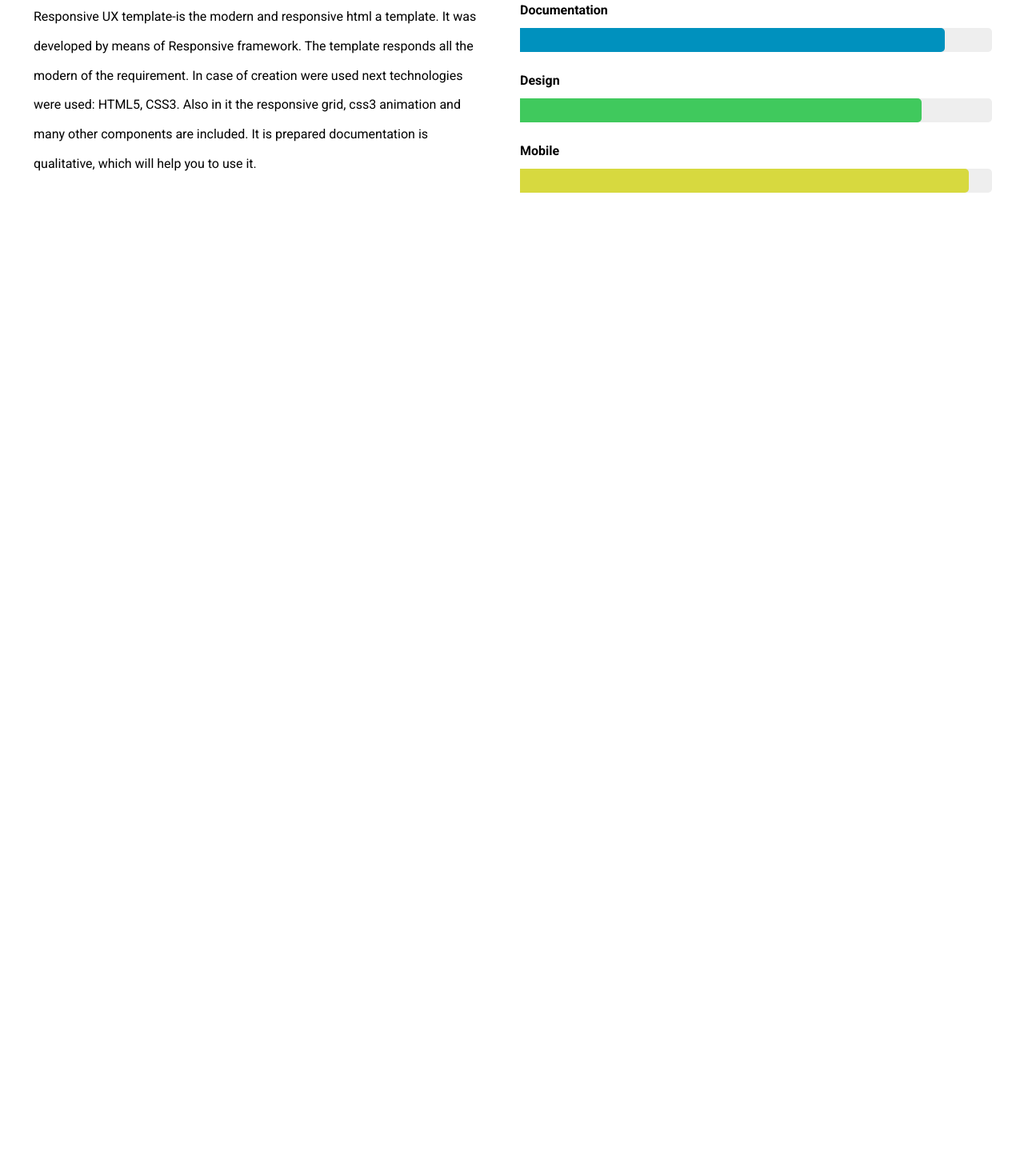
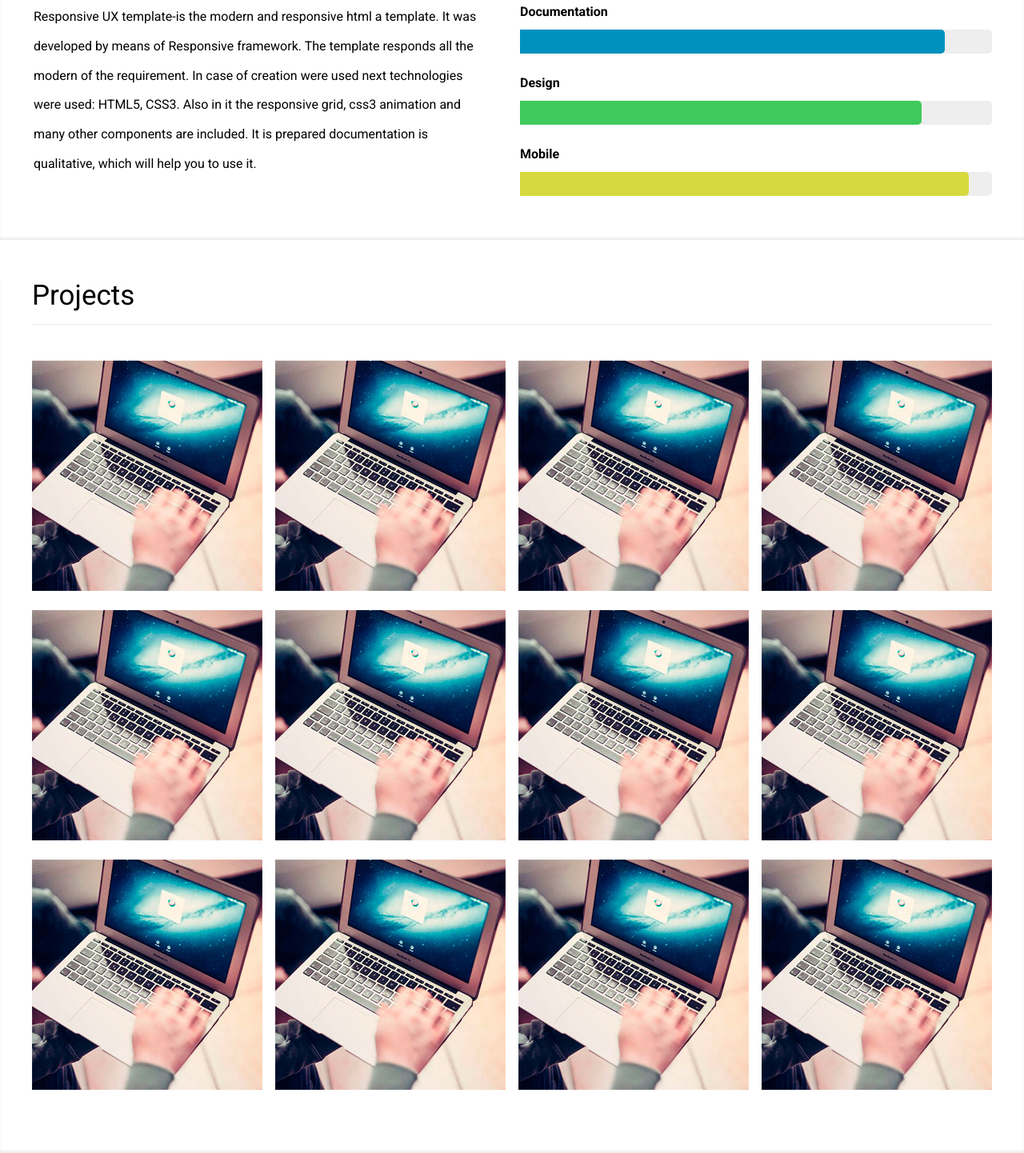
Before and after one commit to bombenko/ResponsiveUX, a website: page dev/index.html in a window 1280 px wide. Shown: the part 647-2089 px from the top of the page at 80% size. Before the commit the page ends 937 px from the top, so only its background shows below. Drawn offline with Linux system fonts and the light colour scheme.

Commit message:
Добавил блок Projects и вернул переопределения свойств медиавыражениями 1. Добавил блок projects 2. Добавил блое project 3. Вернул переопределения свойств медиавыражениями в связи с пересечением диапазонов разрешений экрана 4. Заменил padding-top на margin-top в section 5. Изменил отступы в about__skills между блоками skill 6. Добавил margin-top блоку about__skills 7. Изменил padding-bottom в section 8. Добавил box-shadow блоку section

```diff
--- a/dev/css/components/about.less
+++ b/dev/css/components/about.less
@@ -1,18 +1,18 @@
+.about{
+    padding-bottom: 3.4375em;
+}
+
 .about__description{
+    float: left;
+    width: 46.83333333333333%;
     padding-left: 0.125em;
     line-height: 2.3;
 }
 
-@media screen and (min-width: 641px){
-    .about__description{
-        float: left;
-        width: 46.83333333333333%;
-    }
-
-    .about__skills{
-        float: right;
-        width: 49.16666666666667%;
-    }
+.about__skills{
+    margin-top: 0.125em;
+    float: right;
+    width: 49.16666666666667%;
 }
 
 @media screen and (max-width: 640px){
--- a/dev/css/components/banner.less
+++ b/dev/css/components/banner.less
@@ -1,32 +1,23 @@
 .banner{
+    padding: 9.4375em 0 3em;
     min-width: 100%;
     background-color: @main-color;
     text-align: center;
 }
 
 .banner__image{
+    margin-right: 3.33333333%;
     vertical-align: middle;
 }
 
 .banner__caption{
+    text-align: left;
     line-height: 1.75;
     vertical-align: middle;
     display: inline-block;
     font-size: 4.6rem;
     font-style: italic;
     color: #fff;
-}
-
-@media screen and (min-width: 769px){
-    .banner{
-        padding: 9.4375em 0 3em;
-    }
-    .banner__image{
-        margin-right: 3.33333333%;
-    }
-    .banner__caption{
-        text-align: left;
-    }
 }
 
 @media screen and (max-width: 768px){
--- a/dev/css/components/logo.less
+++ b/dev/css/components/logo.less
@@ -1,6 +1,5 @@
 .logo{
     float: left;
-    width: 17.5rem;
 }
 
 .logo__title{
--- a/dev/css/components/menu.less
+++ b/dev/css/components/menu.less
@@ -1,3 +1,24 @@
+.menu__list{
+    display: block;
+    float: right;
+    list-style: none;
+    margin-top: 0.75em;
+}
+
+.menu__list-item{
+    display: inline-block;
+    margin-right: 3.4rem;
+    &:last-child{
+        margin-right: 0px;
+    }
+}
+
+.menu__link{
+    &:hover{
+        color: @main-color;
+    }
+}
+
 .hamburger-toggle {
     display: none;
     &:checked ~ .menu__list{
@@ -25,6 +46,7 @@
 @hamburger-icon-height: .8rem;
 
 .hamburger {
+    display: none;
     margin-top: 0.3em;
     float: right;
     height: 1em;
@@ -45,15 +67,6 @@
     }
 }
 
-@media screen and (min-width: 641px){
-    .menu__list{
-        display: block;
-    }
-    .hamburger{
-        display: none;
-    }
-}
-
 @media screen and (max-width: 640px){
     .menu__list{
         display: none;
@@ -62,23 +75,3 @@
         display: block;
     }
 }
-
-.menu__list{
-    float: right;
-    list-style: none;
-    margin-top: 0.75em;
-}
-
-.menu__list-item{
-    display: inline-block;
-    margin-right: 2.125em;
-    &:last-child{
-        margin-right: 0px;
-    }
-}
-
-.menu__link{
-    &:hover{
-        color: @main-color;
-    }
-}
--- /dev/null
+++ b/dev/css/components/project.less
@@ -0,0 +1,29 @@
+.project{
+    display: inline-block;
+    width: 24%;
+    margin-right: 0.75em;
+    margin-bottom: 1.25em;
+    &:nth-child(4n){
+        margin-right: 0;
+    }
+}
+
+.project__img{
+    max-width: 100%;
+    height: auto;
+}
+
+@media screen and (max-width: 1220px){
+    .project{
+        width: 23%;
+    }
+}
+
+@media screen and (max-width: 640px){
+    .project{
+        width: 47%;
+        &:nth-child(2n){
+            margin-right: 0;
+        }
+    }
+}
--- /dev/null
+++ b/dev/css/components/projects.less
@@ -0,0 +1,3 @@
+.projects__content{
+    text-align: center;
+}
--- a/dev/css/components/skill.less
+++ b/dev/css/components/skill.less
@@ -1,7 +1,7 @@
 @skillbar-height: 1.875em;
 
 .skill{
-    margin-bottom: 1.625em;
+    margin-bottom: 1.6875em;
     &:last-child{
         margin-bottom: 0px;
     }
@@ -19,6 +19,7 @@
 }
 
 .skill__value{
+    text-indent: -9999px;
     height: @skillbar-height;
     border-top-right-radius: inherit;
     border-bottom-right-radius: inherit;
@@ -48,12 +49,6 @@
     width: 95%;
 }
 
-@media screen and (min-width: 641px){
-    .skill__value{
-        text-indent: -9999px;
-    }
-}
-
 @media screen and (max-width: 640px){
     .skill__title{
         text-align: center;
--- a/dev/css/layout/header.less
+++ b/dev/css/layout/header.less
@@ -1,14 +1,9 @@
 .header{
+    position: fixed;
     padding: 1.1875em 0 1.25em;
     border-bottom: 0.3125em solid #fad027;
     background-color: #fff;
     min-width: 100%
-}
-
-@media screen and (min-width: 769px){
-    .header{
-        position: fixed;
-    }
 }
 
 @media screen and (max-width: 768px){
--- a/dev/css/layout/section.less
+++ b/dev/css/layout/section.less
@@ -1,5 +1,7 @@
 .section{
-    padding: 3.0625em 0;
+    margin-top: 3.0625em;
+    padding-bottom: 3.4375em;
+    box-shadow: inset #eee 0px -3px 3px 0;
 }
 
 .section__title{
--- a/dev/css/style.less
+++ b/dev/css/style.less
@@ -1,6 +1,10 @@
 *{
     margin: 0;
     padding: 0;
+}
+
+html{
+    font-size: 10px;
 }
 
 body{
@@ -12,12 +16,6 @@ body{
 a{
     text-decoration: none;
     color: inherit;
-}
-
-@media screen and (min-width: 769px) {
-    html{
-        font-size: 10px;
-    }
 }
 
 @media screen and (max-width: 768px){
@@ -42,3 +40,5 @@ a{
 @import "components/skill.less";
 @import "components/menu.less";
 @import "components/logo.less";
+@import "components/projects.less";
+@import "components/project.less";
--- a/dev/index.html
+++ b/dev/index.html
@@ -19,7 +19,7 @@
                     <label for="hamburger-toggle" class="hamburger"></label>
                     <ul class="menu__list">
                         <li class="menu__list-item"><a href="#about" class="menu__link">About</a></li>
-                        <li class="menu__list-item"><a href="#" class="menu__link">Projects</a></li>
+                        <li class="menu__list-item"><a href="#projects" class="menu__link">Projects</a></li>
                         <li class="menu__list-item"><a href="#" class="menu__link">Blog</a></li>
                         <li class="menu__list-item"><a href="#" class="menu__link">Contacts</a></li>
                     </ul>
@@ -62,5 +62,72 @@
                 </div>
             </div>
         </section>
+        <section class="section projects">
+            <div class="main-container">
+                <h2 class="section__title" id="projects"><a href="#">Projects</a></h2>
+                <div class="section__content projects__content">
+                    <div class="project">
+                        <a href="#" class="project__link">
+                            <img src="../images/project-img-1.jpg" class="project__img" alt="Animated alert">
+                        </a>
+                    </div>
+                    <div class="project">
+                        <a href="#" class="project__link">
+                            <img src="../images/project-img-1.jpg" class="project__img" alt="Animated alert">
+                        </a>
+                    </div>
+                    <div class="project">
+                        <a href="#" class="project__link">
+                            <img src="../images/project-img-1.jpg" class="project__img" alt="Animated alert">
+                        </a>
+                    </div>
+                    <div class="project">
+                        <a href="#" class="project__link">
+                            <img src="../images/project-img-1.jpg" class="project__img" alt="Animated alert">
+                        </a>
+                    </div>
+                    <div class="project">
+                        <a href="#" class="project__link">
+                            <img src="../images/project-img-1.jpg" class="project__img" alt="Animated alert">
+                        </a>
+                    </div>
+                    <div class="project">
+                        <a href="#" class="project__link">
+                            <img src="../images/project-img-1.jpg" class="project__img" alt="Animated alert">
+                        </a>
+                    </div>
+                    <div class="project">
+                        <a href="#" class="project__link">
+                            <img src="../images/project-img-1.jpg" class="project__img" alt="Animated alert">
+                        </a>
+                    </div>
+                    <div class="project">
+                        <a href="#" class="project__link">
+                            <img src="../images/project-img-1.jpg" class="project__img" alt="Animated alert">
+                        </a>
+                    </div>
+                    <div class="project">
+                        <a href="#" class="project__link">
+                            <img src="../images/project-img-1.jpg" class="project__img" alt="Animated alert">
+                        </a>
+                    </div>
+                    <div class="project">
+                        <a href="#" class="project__link">
+                            <img src="../images/project-img-1.jpg" class="project__img" alt="Animated alert">
+                        </a>
+                    </div>
+                    <div class="project">
+                        <a href="#" class="project__link">
+                            <img src="../images/project-img-1.jpg" class="project__img" alt="Animated alert">
+                        </a>
+                    </div>
+                    <div class="project">
+                        <a href="#" class="project__link">
+                            <img src="../images/project-img-1.jpg" class="project__img" alt="Animated alert">
+                        </a>
+                    </div>
+                </div>
+            </div>
+        </section>
     </body>
 </html>
```
Also changed, not shown: dev/css/style.css, images/project-img-1.jpg (added).
